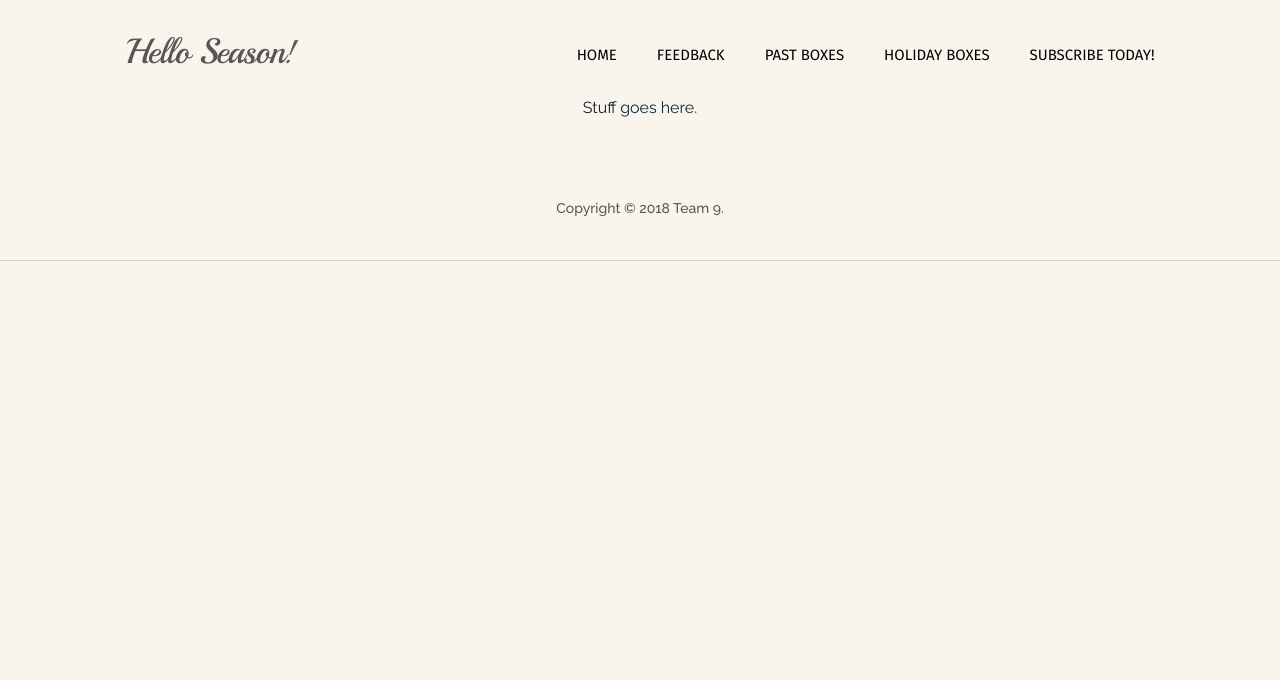
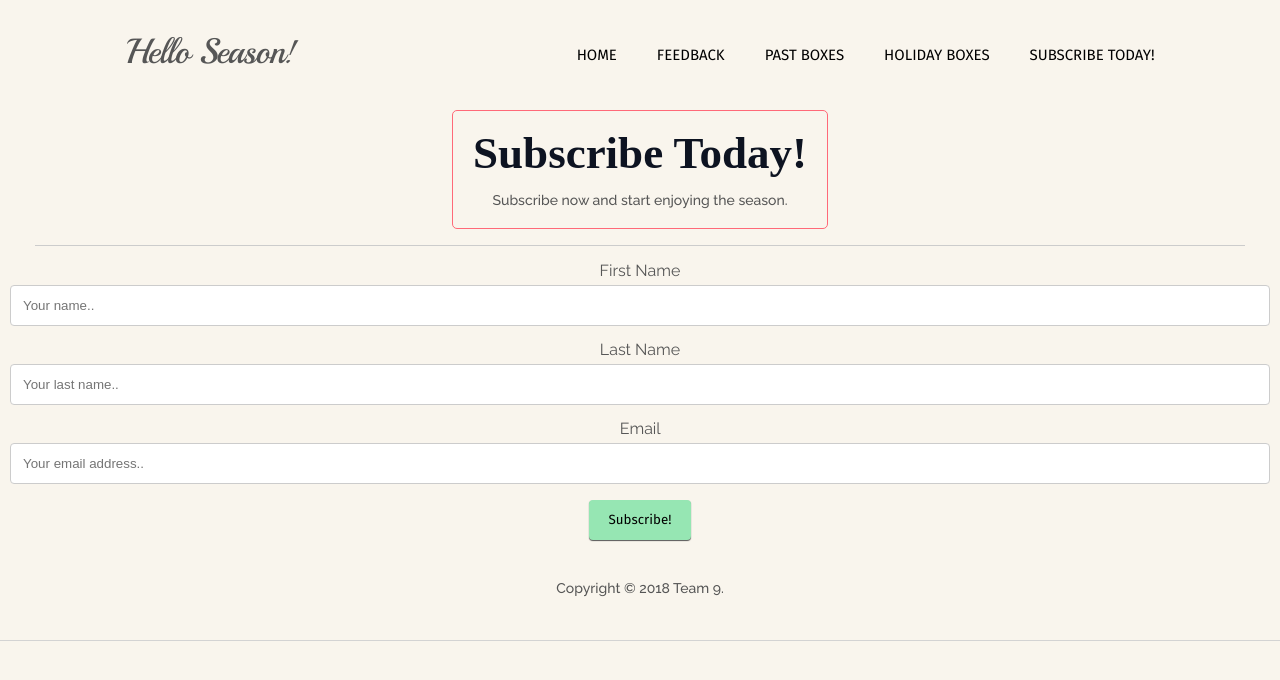
Before and after one commit to soulg3m/helloseason, a PHP site: page /subscribe.php in a window 1280 px wide. Shown: the top 680 px of the page. Run offline with PHP 8.4, Linux system fonts and the light colour scheme; some web fonts are replaced.

Commit message:
Update subscribe.php

```diff
--- a/subscribe.php
+++ b/subscribe.php
@@ -1,9 +1,5 @@
 <!DOCTYPE html>
-<!--
-To change this license header, choose License Headers in Project Properties.
-To change this template file, choose Tools | Templates
-and open the template in the editor.
--->
+
 <html>
     <head>
         <meta charset="UTF-8">
@@ -13,6 +9,15 @@ and open the template in the editor.
         <link href="css/style.css" rel="stylesheet" type="text/css"/>
         <link href="css/reset.css" rel="stylesheet" type="text/css"/>
         <link href="css/responsive.css" rel="stylesheet" type="text/css"/>
+
+        <!-- Global site tag (gtag.js) - Google Analytics -->
+        <script async src="https://www.googletagmanager.com/gtag/js?id=UA-130177783-1"></script>
+            <script>
+                 window.dataLayer = window.dataLayer || [];
+                    function gtag(){dataLayer.push(arguments);}
+                       gtag('js', new Date());
+                       gtag('config', 'UA-130177783-1');
+            </script>
     </head>
     <body>
         <div class="page">
@@ -36,8 +41,30 @@ and open the template in the editor.
             </header>
             <main>
                 <div class="maincontainer">
-                    <div class="maincontent">
-                        Stuff goes here.
+                    <div class="maincontent_np_white">
+                        <div class="boxcontainer">
+                            <div class="onenested_box">
+                                <div class="onenested_box">
+                                    <h2>Subscribe Today!</h2><br>
+                                    <br>
+                                    <p>Subscribe now and start enjoying the season.</p>
+                                </div>
+                            </div>
+                            <hr>
+                            <br>
+                            <form>
+                                <label for="fname">First Name</label>
+                                <input type="text" id="fname" name="firstname" placeholder="Your name..">
+
+                                <label for="lname">Last Name</label>
+                                <input type="text" id="lname" name="lastname" placeholder="Your last name..">
+
+                                <label for="email">Email</label>
+                                <input type="text" id="email" name="email" placeholder="Your email address..">
+
+                                <input type="submit" value="Subscribe!">
+                            </form>
+                        </div>
                     </div>
                 </div>
             </main>
```
